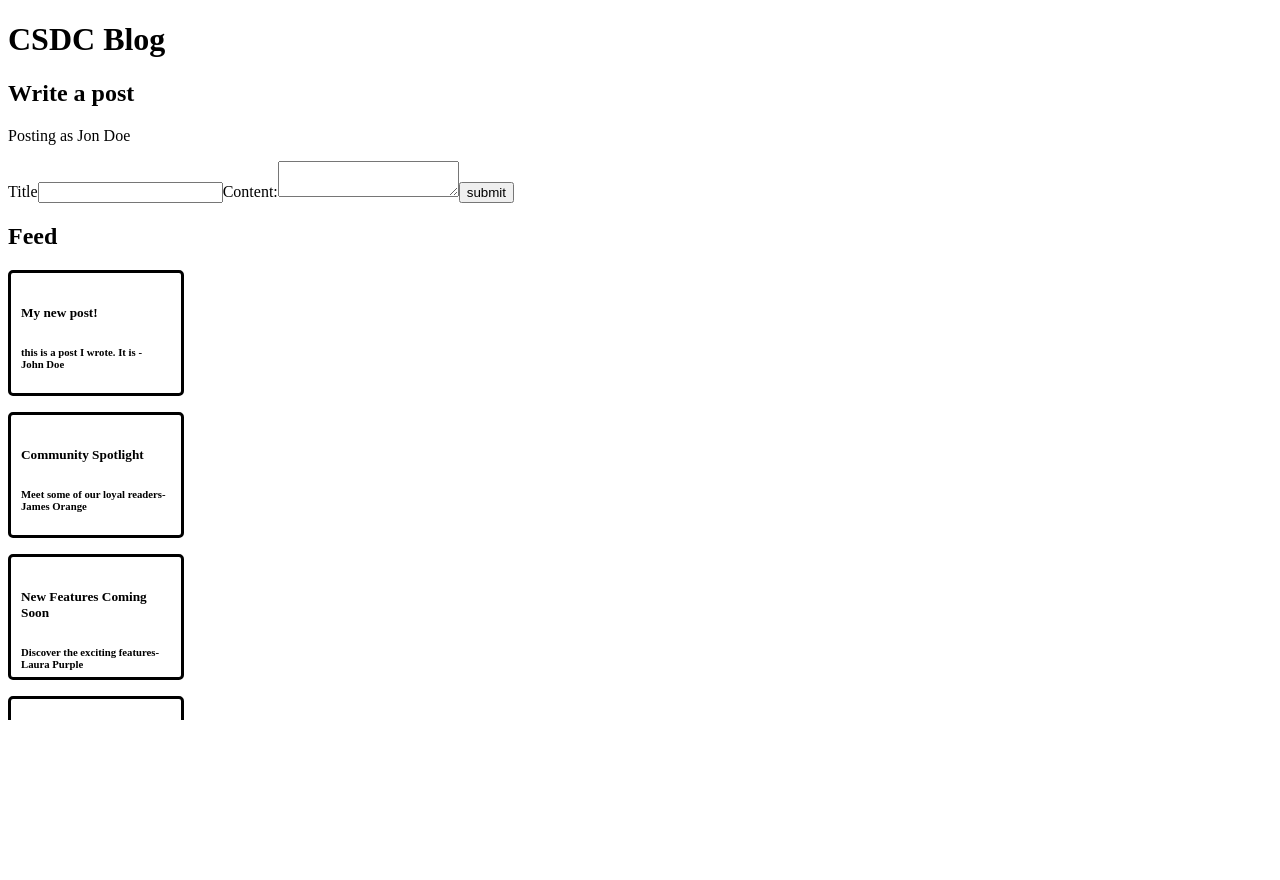
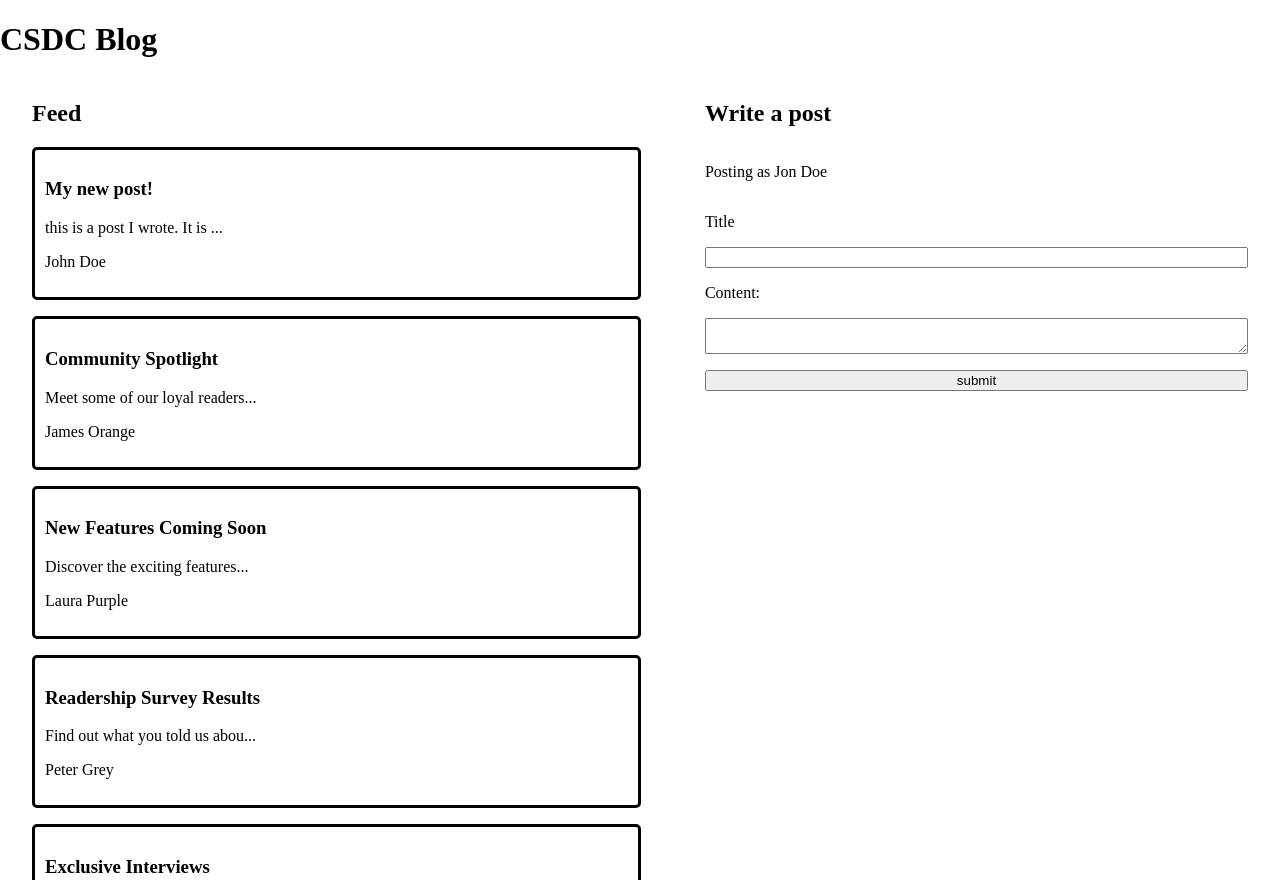
Before and after one commit to Collaborative-Software-Development-Club/ReactNewsBlog, a React (Create React App) app in the folder react-news-blog/: page / in a window 1280 px wide. Before the commit the page ends 800 px from the top, so only its background shows below. Built offline with nearby package versions, Linux system fonts and the light colour scheme.

Commit message:
adjusted design of the main page

```diff
--- a/react-news-blog/src/App.css
+++ b/react-news-blog/src/App.css
@@ -1,21 +1,44 @@
+body {
+    padding: 0;
+    height: 100vh;
+    overflow: hidden;
+    margin: 0
+}
+
+#root {
+    height: 100%;
+}
+
 .blog-Post-Stream{
   flex-direction: column;
   display: flex;
   justify-content: right;
-  padding-right: 50px;
-  padding-bottom: 50px;
   gap: 1rem;
   overflow: scroll;
-  width: 170px;
-  height: 400px;
-
+  height: 100%;
 }
 
+.main-page-content {
+    display: flex;
+    flex-direction: row;
+    overflow: hidden;
+    height: 100%;
+}
+
+.main-page-content > div {
+    flex-grow: 1;
+    padding: 0 2rem;
+}
+
+.post-creation-form {
+    display: flex;
+    flex-direction: column;
+    gap: 1rem
+}
 
 /*
 Used to display all posts in the corner...*/
-.main-page-posts{
-
+.post-preview{
     border: 3px solid;
     border-radius: 5px;
     padding: 10px;
@@ -26,16 +49,6 @@ Used to display all posts in the corner...*/
     display: auto;
     flex-direction: column;
     align-items: left;
-    width: 150px;
-    height: 100px;
-
-    overflow: fixed;
-
-
-
-    /*Set width to 150 to represent how it might
-    look on the csdc website. I think the posts would be
-    on the left for the viewer to scroll through if interested.*/
 
 }
 
--- a/react-news-blog/src/layouts/MainPage/PostCreation.jsx
+++ b/react-news-blog/src/layouts/MainPage/PostCreation.jsx
@@ -1,11 +1,14 @@
 import React, { useState } from "react";
 
-const PostCreation = ({ uploadPost, user}) => {
+const PostCreation = ({ uploadPost, user }) => {
 	const [title, setTitle] = useState("");
-	const [content, setContent ] = useState("");
+	const [content, setContent] = useState("");
 
 	return (
+		<div>
+			<h2>Write a post</h2>
 			<form
+				className="post-creation-form"
 				onSubmit={event => {
 					event.preventDefault();
 					console.log("is submitting");
@@ -20,9 +23,6 @@ const PostCreation = ({ uploadPost, user}) => {
 					});
 				}}
 			>
-
-
-
 				<p>Posting as {user.name}</p>
 				<label htmlFor="title">Title</label>
 				<input
@@ -39,6 +39,7 @@ const PostCreation = ({ uploadPost, user}) => {
 				></textarea>
 				<input type="submit" value="submit"></input>
 			</form>
+		</div>
 	);
 };
 
--- a/react-news-blog/src/layouts/MainPage/BlogPostMain.jsx
+++ b/react-news-blog/src/layouts/MainPage/PostPreview.jsx
@@ -6,15 +6,15 @@ only be showing the title and the first sentence or two of each post...*/
 const BlogPostMain = ({postData}) => {
 	console.log(postData)
 
-	const lineOfT = postData.content.substring(0, 30);
+	const contentSummary = postData.content.substring(0, 30);
 	return (
 		/*className changed from blog-Post to main-page-posts to show
 		how the main page list of posts could be represented...*/
-		<div className="main-page-posts">
+		<div className="post-preview">
 			<p>
-			<h5 >{postData.title}</h5>
-			<h6>{lineOfT}-<br></br>
-            {postData.author}</h6>
+			<h3 >{postData.title}</h3>
+			<p>{contentSummary}...</p>
+            <p>{postData.author}</p>
 			</p>
 		</div>
 	);
--- a/react-news-blog/src/layouts/MainPage/index.jsx
+++ b/react-news-blog/src/layouts/MainPage/index.jsx
@@ -1,6 +1,6 @@
 import React from "react";
 import CreatePost from "./PostCreation.jsx";
-import BlogPostMain from "./BlogPostMain.jsx";
+import PostPreview from "./PostPreview.jsx";
 
 import useData from "../../data/useData.js";
 
@@ -12,17 +12,18 @@ const MainPage = () => {
 	return (
 		<>
 			<h1>CSDC Blog</h1>
-			<h2>Write a post</h2>
-			<CreatePost uploadPost={uploadPost} user={user}/>
-			<h2>Feed</h2>
-			<div className="blog-Post-Stream">
-				{posts.map((post, index) => (
-					/*BlogPostMain here to represent what
+			<div className="main-page-content">
+				<div>
+					<h2>Feed</h2>
+					<div className="blog-Post-Stream">
+						{posts.map((post, index) => (
+							/*PostPreview here to represent what
 					we may want to show on the main page...*/
-					<BlogPostMain postData={post} key={index} />
-
-				))}
-
+							<PostPreview postData={post} key={index} />
+						))}
+					</div>
+				</div>
+				<CreatePost uploadPost={uploadPost} user={user} />
 			</div>
 		</>
 	);
```
Lines whose indentation alone changed are shown as unchanged.
